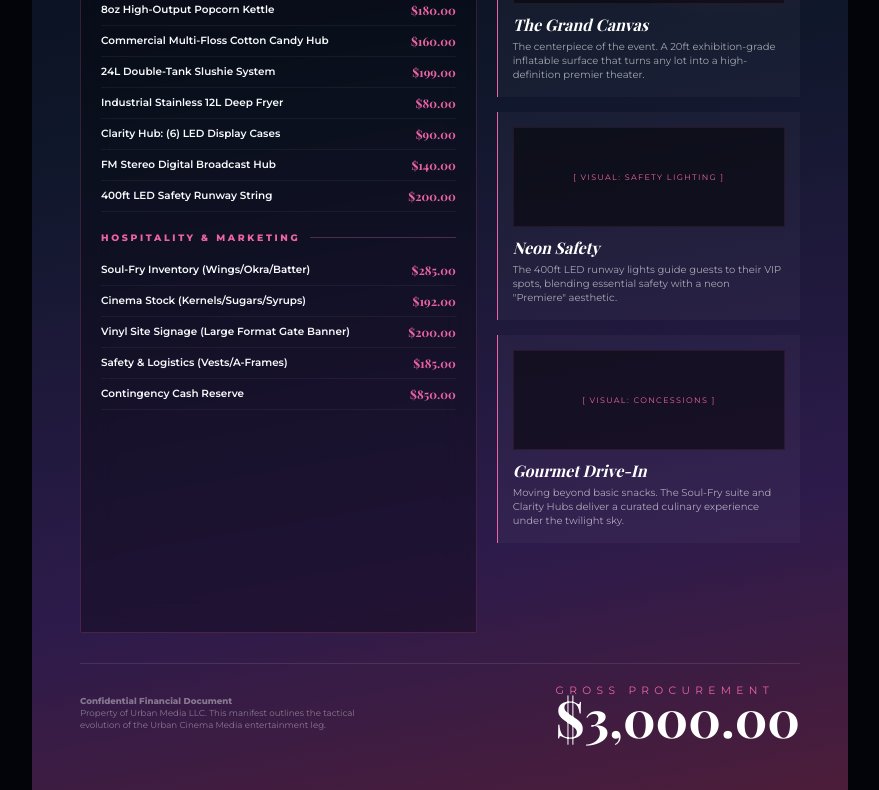
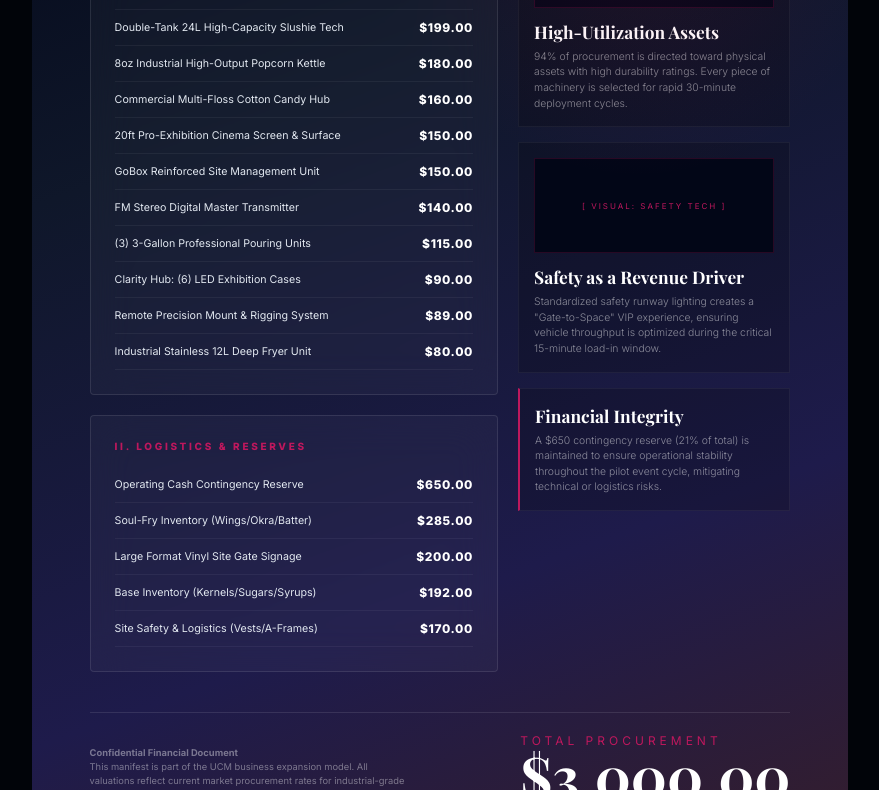
Before and after one commit to PinkMintClean/Loan, a plain HTML site: page UMC1.html in a window 1280 px wide. Shown: the part 266-1056 px from the top of the page, without its empty margins (200-1079 px from the left). Drawn offline with nearby package versions, Linux system fonts and the light colour scheme; a web font is replaced by a local one.

Commit message:
Revise UCM manifest title and styles
Updated the title and styling of the UCM manifest to reflect the new branding and design elements. Adjusted various CSS properties for improved layout and aesthetics.

```diff
--- a/UMC1.html
+++ b/UMC1.html
@@ -3,16 +3,16 @@
 <head>
     <meta charset="UTF-8">
     <meta name="viewport" content="width=device-width, initial-scale=1.0">
-    <title>UCM Premiere Manifest - Magazine Style</title>
-    <link href="https://fonts.googleapis.com/css2?family=Playfair+Display:ital,wght@0,700;1,700;1,900&family=Montserrat:wght@300;400;600;800&display=swap" rel="stylesheet">
+    <title>UCM Master Manifest - Venture Edition</title>
+    <link href="https://fonts.googleapis.com/css2?family=Playfair+Display:wght@700;900&family=Inter:wght@300;400;600;700;800&display=swap" rel="stylesheet">
     <style>
         @page { size: 8.5in 11in; margin: 0; }
         * { box-sizing: border-box; -webkit-print-color-adjust: exact; print-color-adjust: exact; }
 
         body {
             margin: 0; padding: 0;
-            background-color: #02040a;
-            font-family: 'Montserrat', sans-serif;
+            background-color: #010409;
+            font-family: 'Inter', sans-serif;
             display: flex; justify-content: center; align-items: center;
             min-height: 100vh;
         }
@@ -20,11 +20,10 @@
         .magazine-canvas {
             width: 8.5in;
             height: 11in;
-            /* Midnight to Deep Twilight Violet Gradient */
-            background: linear-gradient(170deg, #050a18 0%, #0f172a 35%, #2d1b4b 75%, #4c1d3a 100%);
-            padding: 0.5in;
+            background: linear-gradient(160deg, #020617 0%, #0f172a 35%, #1e1b4b 75%, #311d31 100%);
+            padding: 0.6in;
             display: grid;
-            grid-template-columns: 1.7fr 1.3fr;
+            grid-template-columns: 1.8fr 1.2fr;
             grid-template-rows: auto 1fr auto;
             gap: 20px;
             position: relative;
@@ -32,21 +31,20 @@
             color: #fff;
         }
 
-        /* Ambient "Cotton Candy" Glow */
-        .magazine-canvas::after {
+        /* Subtle Light Leak - Professional Rose */
+        .magazine-canvas::before {
             content: "";
             position: absolute;
-            top: -10%; right: -10%;
-            width: 400px; height: 400px;
-            background: radial-gradient(circle, rgba(237, 100, 166, 0.15) 0%, transparent 70%);
+            top: -5%; right: -5%;
+            width: 500px; height: 500px;
+            background: radial-gradient(circle, rgba(190, 24, 93, 0.1) 0%, transparent 70%);
             pointer-events: none;
         }
 
-        /* HEADER: Premiere Style */
         header {
             grid-column: span 2;
-            border-bottom: 3px solid #ed64a6;
-            padding-bottom: 15px;
+            border-bottom: 1px solid rgba(255, 255, 255, 0.2);
+            padding-bottom: 20px;
             display: flex;
             justify-content: space-between;
             align-items: flex-end;
@@ -54,107 +52,100 @@
 
         .brand-section h1 {
             font-family: 'Playfair Display', serif;
-            font-size: 42pt;
-            font-style: italic;
+            font-size: 36pt;
             font-weight: 900;
             margin: 0;
-            line-height: 0.8;
-            letter-spacing: -1pt;
-            background: linear-gradient(to right, #fff, #ed64a6);
-            -webkit-background-clip: text;
-            -webkit-text-fill-color: transparent;
+            line-height: 0.9;
+            letter-spacing: -0.5pt;
+            color: #fff;
         }
 
         .brand-section span {
-            font-size: 8.5pt;
-            letter-spacing: 5pt;
+            font-size: 8pt;
+            letter-spacing: 4pt;
             text-transform: uppercase;
             font-weight: 600;
-            color: #ed64a6;
-            margin-top: 10px;
+            color: #be185d; /* Deeper, professional rose */
+            margin-top: 8px;
             display: block;
         }
 
-        /* MAIN DATA: The "Stern" math in a "Glass" box */
-        .manifest-data {
-            background: rgba(0, 0, 0, 0.3);
-            backdrop-filter: blur(15px);
-            border: 1px solid rgba(237, 100, 166, 0.2);
-            padding: 20px;
-            border-radius: 2px;
+        /* DATA ARCHITECTURE */
+        .panel {
+            background: rgba(255, 255, 255, 0.03);
+            backdrop-filter: blur(20px);
+            -webkit-backdrop-filter: blur(20px);
+            border: 1px solid rgba(255, 255, 255, 0.1);
+            padding: 24px;
+            border-radius: 4px;
+            margin-bottom: 20px;
         }
 
-        .section-tab {
-            font-size: 7pt;
+        .section-label {
+            font-size: 7.5pt;
             font-weight: 800;
             letter-spacing: 2pt;
-            color: #ed64a6;
+            color: #be185d;
             text-transform: uppercase;
-            margin-bottom: 12px;
+            margin-bottom: 15px;
             display: flex; align-items: center; gap: 10px;
         }
-        .section-tab::after { content: ""; flex-grow: 1; height: 1px; background: rgba(237, 100, 166, 0.3); }
 
-        table { width: 100%; border-collapse: collapse; font-size: 7.8pt; }
-        th { text-align: left; text-transform: uppercase; color: rgba(255,255,255,0.5); padding: 8px 0; border-bottom: 1px solid rgba(255,255,255,0.1); }
-        td { padding: 7px 0; border-bottom: 1px solid rgba(255,255,255,0.05); }
+        table { width: 100%; border-collapse: collapse; font-size: 8pt; }
+        th { text-align: left; text-transform: uppercase; color: rgba(255,255,255,0.4); padding-bottom: 10px; font-weight: 700; border-bottom: 1px solid rgba(255,255,255,0.15); }
+        td { padding: 10px 0; border-bottom: 1px solid rgba(255,255,255,0.05); }
 
-        .item-name { font-weight: 600; color: #f8fafc; }
-        .price-val { text-align: right; font-weight: 700; color: #ed64a6; font-family: 'Playfair Display', serif; font-size: 9pt; }
+        .item-text { font-weight: 400; color: #e2e8f0; }
+        .price-text { text-align: right; font-weight: 800; color: #fff; font-size: 9pt; letter-spacing: 0.5pt; }
 
-        /* SIDEBAR: The "Evolution" Gallery */
-        .visual-sidebar {
-            display: flex;
-            flex-direction: column;
-            gap: 15px;
+        /* SIDEBAR GALLERY */
+        .sidebar { display: flex; flex-direction: column; gap: 15px; }
+
+        .editorial-panel {
+            background: rgba(0, 0, 0, 0.2);
+            border: 1px solid rgba(255, 255, 255, 0.05);
+            padding: 15px;
         }
 
-        .editorial-block {
-            background: rgba(255, 255, 255, 0.03);
-            padding: 15px;
-            border-left: 1px solid #ed64a6;
+        .img-placeholder {
+            width: 100%;
+            height: 95px;
+            background: #020617;
+            margin-bottom: 12px;
+            border: 1px solid rgba(190, 24, 93, 0.2);
+            display: flex; align-items: center; justify-content: center;
+            font-size: 6pt; color: #be185d; text-transform: uppercase; letter-spacing: 1.5pt;
         }
 
-        .img-frame {
-            width: 100%;
-            height: 100px;
-            background: rgba(0,0,0,0.5);
-            margin-bottom: 10px;
-            border: 1px solid rgba(237, 100, 166, 0.1);
-            display: flex; align-items: center; justify-content: center;
-            font-size: 6pt; text-transform: uppercase; letter-spacing: 1pt; color: #ed64a6;
-        }
-
-        .editorial-block h4 {
+        .editorial-panel h4 {
             font-family: 'Playfair Display', serif;
-            font-size: 12pt;
-            font-style: italic;
-            margin: 0 0 5px 0;
+            font-size: 13pt;
+            margin: 0 0 6px 0;
             color: #fff;
         }
 
-        .editorial-block p {
-            font-size: 7.5pt;
-            line-height: 1.4;
-            color: rgba(255,255,255,0.6);
+        .editorial-panel p {
+            font-size: 7.8pt;
+            line-height: 1.5;
+            color: rgba(255,255,255,0.5);
             margin: 0;
+            font-weight: 300;
         }
 
-        /* FOOTER: Professional Total */
+        /* FOOTER */
         footer {
             grid-column: span 2;
             display: flex;
             justify-content: space-between;
-            align-items: center;
+            align-items: flex-end;
+            padding-top: 20px;
             border-top: 1px solid rgba(255,255,255,0.1);
-            padding-top: 20px;
-            margin-top: 10px;
         }
 
-        .total-stack span { font-size: 8pt; text-transform: uppercase; letter-spacing: 4pt; color: #ed64a6; display: block; }
-        .total-stack strong { font-family: 'Playfair Display', serif; font-size: 38pt; line-height: 0.8; }
+        .total-container span { font-size: 9pt; text-transform: uppercase; letter-spacing: 3pt; color: #be185d; display: block; margin-bottom: 5px; }
+        .total-container strong { font-family: 'Playfair Display', serif; font-size: 42pt; line-height: 0.8; color: #fff; }
 
-        .legal { font-size: 6.5pt; opacity: 0.4; line-height: 1.4; max-width: 300px; }
+        .fine-print { font-size: 7pt; opacity: 0.4; line-height: 1.5; max-width: 320px; }
 
         @media print {
             body { background: none; }
@@ -168,69 +159,79 @@
         <header>
             <div class="brand-section">
                 <h1>Urban Cinema</h1>
-                <span>Premiere Infrastructure Manifest</span>
+                <span>Master Infrastructure Manifest</span>
             </div>
-            <div style="text-align: right; font-size: 7pt; opacity: 0.6; letter-spacing: 1pt;">
-                ISSUE 01 // Q1 2026<br>
+            <div style="text-align: right; font-size: 7pt; color: rgba(255,255,255,0.5); letter-spacing: 1pt;">
+                SECURE FILING: UCM-PRO-2026<br>
                 URBAN MEDIA LLC
             </div>
         </header>
 
-        <div class="manifest-data">
-            <div class="section-tab">Machinery & Visual Core</div>
-            <table>
-                <tbody>
-                    <tr><td class="item-name">20ft Pro-Exhibition Inflatable Screen</td><td class="price-val">$150.00</td></tr>
-                    <tr><td class="item-name">Remote Precision Mount & Rigging</td><td class="price-val">$89.00</td></tr>
-                    <tr><td class="item-name">8oz High-Output Popcorn Kettle</td><td class="price-val">$180.00</td></tr>
-                    <tr><td class="item-name">Commercial Multi-Floss Cotton Candy Hub</td><td class="price-val">$160.00</td></tr>
-                    <tr><td class="item-name">24L Double-Tank Slushie System</td><td class="price-val">$199.00</td></tr>
-                    <tr><td class="item-name">Industrial Stainless 12L Deep Fryer</td><td class="price-val">$80.00</td></tr>
-                    <tr><td class="item-name">Clarity Hub: (6) LED Display Cases</td><td class="price-val">$90.00</td></tr>
-                    <tr><td class="item-name">FM Stereo Digital Broadcast Hub</td><td class="price-val">$140.00</td></tr>
-                    <tr><td class="item-name">400ft LED Safety Runway String</td><td class="price-val">$200.00</td></tr>
-                </tbody>
-            </table>
+        <div class="main-content">
+            <!-- Table 1: Organized High to Low -->
+            <div class="panel">
+                <div class="section-label">I. Operational Machinery</div>
+                <table>
+                    <thead>
+                        <tr><th style="width: 75%;">System Item</th><th style="text-align: right;">Valuation</th></tr>
+                    </thead>
+                    <tbody>
+                        <tr><td class="item-text">400ft Shatterproof LED Safety Runway Lighting</td><td class="price-text">$200.00</td></tr>
+                        <tr><td class="item-text">Double-Tank 24L High-Capacity Slushie Tech</td><td class="price-text">$199.00</td></tr>
+                        <tr><td class="item-text">8oz Industrial High-Output Popcorn Kettle</td><td class="price-text">$180.00</td></tr>
+                        <tr><td class="item-text">Commercial Multi-Floss Cotton Candy Hub</td><td class="price-text">$160.00</td></tr>
+                        <tr><td class="item-text">20ft Pro-Exhibition Cinema Screen & Surface</td><td class="price-text">$150.00</td></tr>
+                        <tr><td class="item-text">GoBox Reinforced Site Management Unit</td><td class="price-text">$150.00</td></tr>
+                        <tr><td class="item-text">FM Stereo Digital Master Transmitter</td><td class="price-text">$140.00</td></tr>
+                        <tr><td class="item-text">(3) 3-Gallon Professional Pouring Units</td><td class="price-text">$115.00</td></tr>
+                        <tr><td class="item-text">Clarity Hub: (6) LED Exhibition Cases</td><td class="price-text">$90.00</td></tr>
+                        <tr><td class="item-text">Remote Precision Mount & Rigging System</td><td class="price-text">$89.00</td></tr>
+                        <tr><td class="item-text">Industrial Stainless 12L Deep Fryer Unit</td><td class="price-text">$80.00</td></tr>
+                    </tbody>
+                </table>
+            </div>
 
-            <div class="section-tab" style="margin-top: 20px;">Hospitality & Marketing</div>
-            <table>
-                <tbody>
-                    <tr><td class="item-name">Soul-Fry Inventory (Wings/Okra/Batter)</td><td class="price-val">$285.00</td></tr>
-                    <tr><td class="item-name">Cinema Stock (Kernels/Sugars/Syrups)</td><td class="price-col price-val">$192.00</td></tr>
-                    <tr><td class="item-name">Vinyl Site Signage (Large Format Gate Banner)</td><td class="price-val">$200.00</td></tr>
-                    <tr><td class="item-name">Safety & Logistics (Vests/A-Frames)</td><td class="price-val">$185.00</td></tr>
-                    <tr><td class="item-name">Contingency Cash Reserve</td><td class="price-val">$850.00</td></tr>
-                </tbody>
-            </table>
+            <!-- Table 2: Organized High to Low -->
+            <div class="panel">
+                <div class="section-label">II. Logistics & Reserves</div>
+                <table>
+                    <tbody>
+                        <tr><td class="item-text" style="width: 75%;">Operating Cash Contingency Reserve</td><td class="price-text">$650.00</td></tr>
+                        <tr><td class="item-text">Soul-Fry Inventory (Wings/Okra/Batter)</td><td class="price-text">$285.00</td></tr>
+                        <tr><td class="item-text">Large Format Vinyl Site Gate Signage</td><td class="price-text">$200.00</td></tr>
+                        <tr><td class="item-text">Base Inventory (Kernels/Sugars/Syrups)</td><td class="price-text">$192.00</td></tr>
+                        <tr><td class="item-text">Site Safety & Logistics (Vests/A-Frames)</td><td class="price-text">$170.00</td></tr>
+                    </tbody>
+                </table>
+            </div>
         </div>
 
-        <div class="visual-sidebar">
-            <div class="editorial-block">
-                <div class="img-frame">[ Visual: 20FT Screen ]</div>
-                <h4>The Grand Canvas</h4>
-                <p>The centerpiece of the event. A 20ft exhibition-grade inflatable surface that turns any lot into a high-definition premier theater.</p>
+        <div class="sidebar">
+            <div class="editorial-panel">
+                <div class="img-placeholder">[ Visual: Infrastructure ]</div>
+                <h4>High-Utilization Assets</h4>
+                <p>94% of procurement is directed toward physical assets with high durability ratings. Every piece of machinery is selected for rapid 30-minute deployment cycles.</p>
             </div>
 
-            <div class="editorial-block">
-                <div class="img-frame">[ Visual: Safety Lighting ]</div>
-                <h4>Neon Safety</h4>
-                <p>The 400ft LED runway lights guide guests to their VIP spots, blending essential safety with a neon "Premiere" aesthetic.</p>
+            <div class="editorial-panel">
+                <div class="img-placeholder">[ Visual: Safety Tech ]</div>
+                <h4>Safety as a Revenue Driver</h4>
+                <p>Standardized safety runway lighting creates a "Gate-to-Space" VIP experience, ensuring vehicle throughput is optimized during the critical 15-minute load-in window.</p>
             </div>
 
-            <div class="editorial-block">
-                <div class="img-frame">[ Visual: Concessions ]</div>
-                <h4>Gourmet Drive-In</h4>
-                <p>Moving beyond basic snacks. The Soul-Fry suite and Clarity Hubs deliver a curated culinary experience under the twilight sky.</p>
+            <div class="editorial-panel" style="border-left: 2px solid #be185d;">
+                <h4>Financial Integrity</h4>
+                <p>A $650 contingency reserve (21% of total) is maintained to ensure operational stability throughout the pilot event cycle, mitigating technical or logistics risks.</p>
             </div>
         </div>
 
         <footer>
-            <div class="legal">
+            <div class="fine-print">
                 <strong>Confidential Financial Document</strong><br>
-                Property of Urban Media LLC. This manifest outlines the tactical evolution of the Urban Cinema Media entertainment leg.
+                This manifest is part of the UCM business expansion model. All valuations reflect current market procurement rates for industrial-grade event machinery.
             </div>
-            <div class="total-stack">
-                <span>Gross Procurement</span>
+            <div class="total-container">
+                <span>Total Procurement</span>
                 <strong>$3,000.00</strong>
             </div>
         </footer>
```
